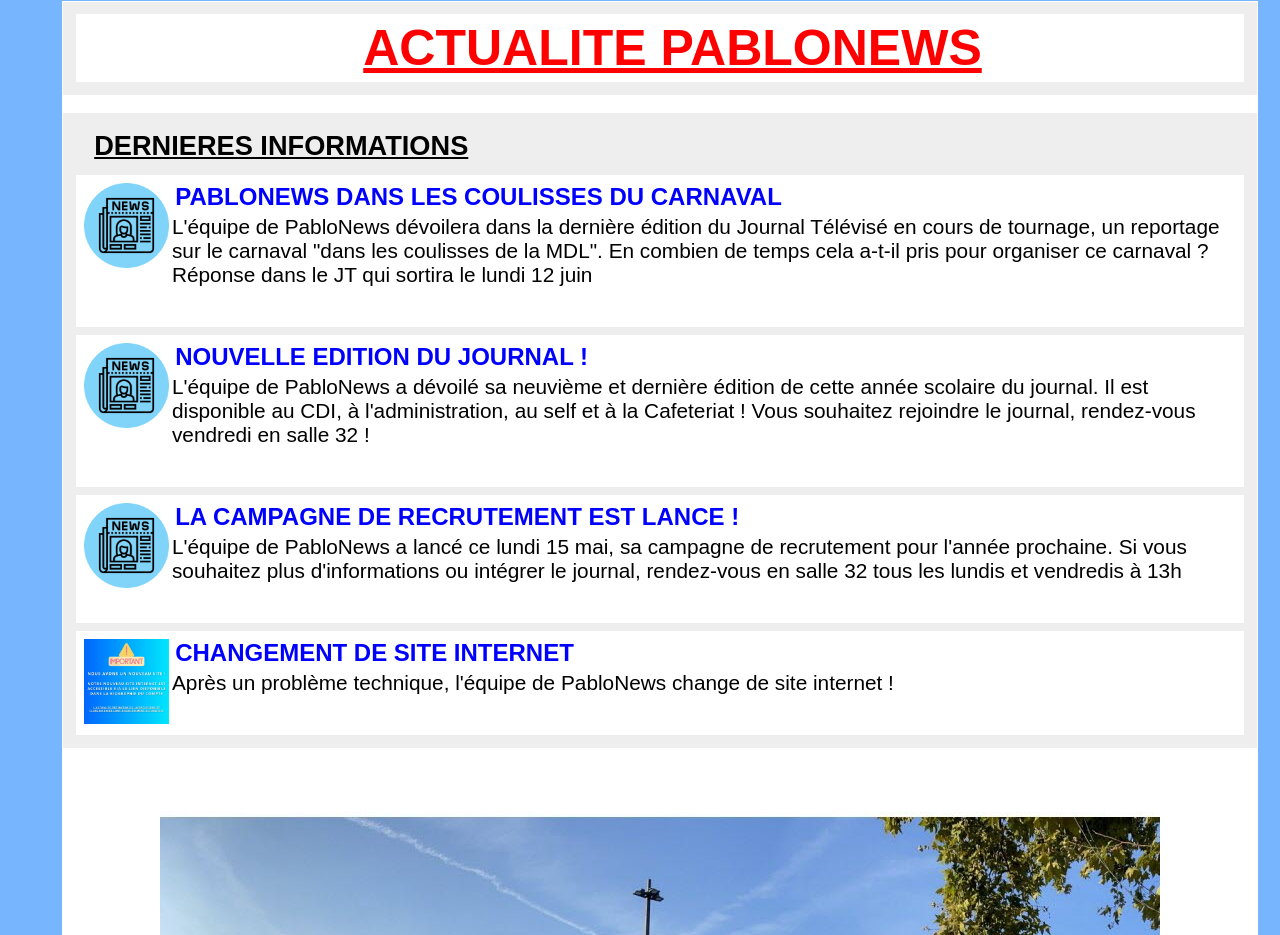
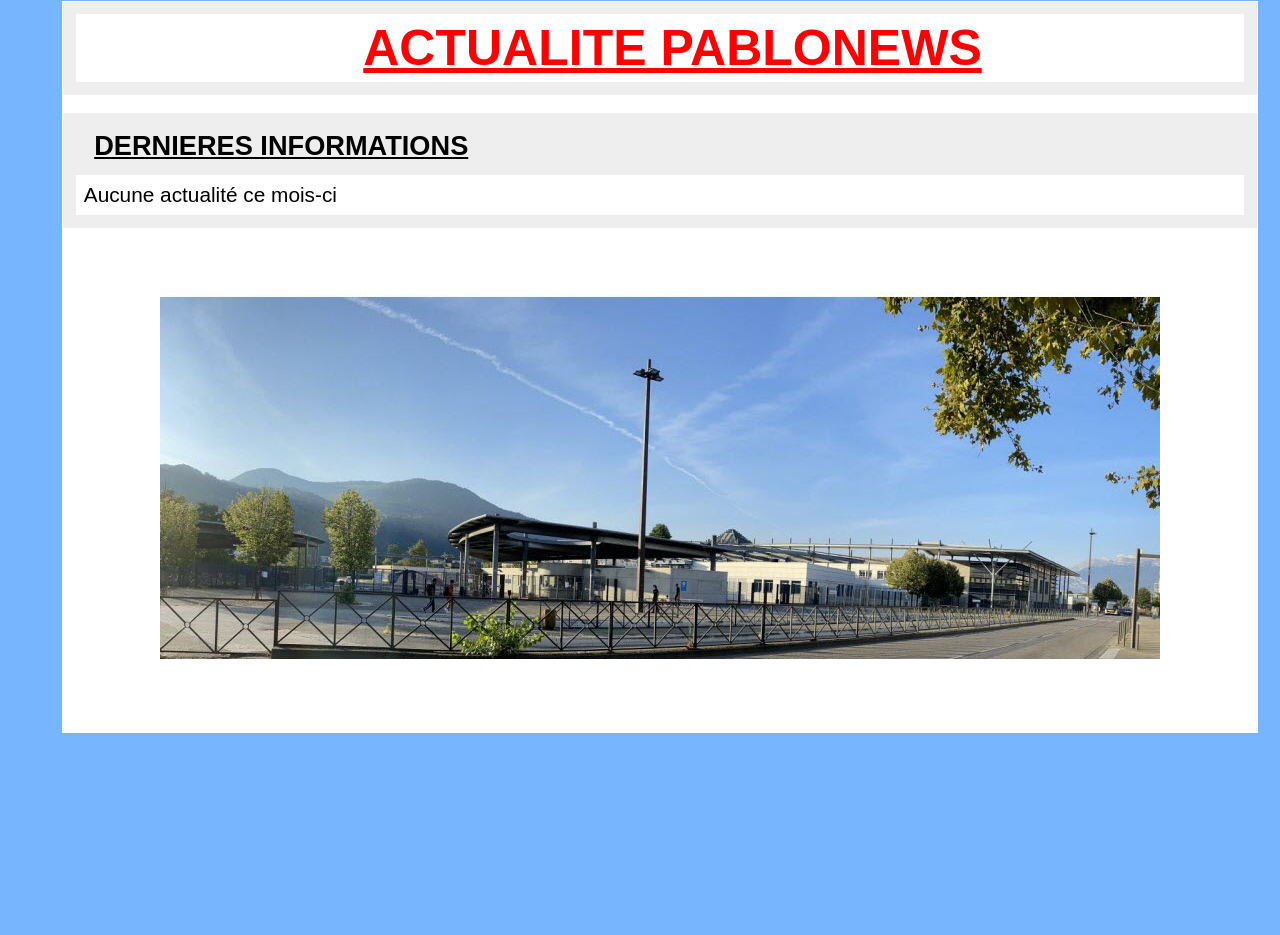
Before and after one commit to PabloNews38/pablonews, a plain HTML site: page Actualité PabloNews.html in a window 1280 px wide. Shown: the part 270-1205 px from the top of the page. After the commit the page ends 1021 px from the top, so only its background shows below. Drawn offline with Linux system fonts and the light colour scheme.

Commit message:
Update Actualité PabloNews.html

```diff
--- a/Actualité PabloNews.html
+++ b/Actualité PabloNews.html
@@ -66,37 +66,8 @@
 		<div align="left">
 		<article class="forecast">
     		<h1>&ensp;<u>DERNIERES INFORMATIONS</h1></u>
-			<article class="day-forecast">
-			<p class="flotte">
-				<img src="Logo_PabloNews-removebg-preview.png" alt="news" width="85"/>
-				</p>
-			<a href="#"><strong>PABLONEWS DANS LES COULISSES DU CARNAVAL</strong></a>
-        		<p>L'équipe de PabloNews dévoilera dans la dernière édition du Journal Télévisé en cours de tournage, un reportage sur le carnaval "dans les coulisses de la MDL". En combien de temps cela a-t-il pris pour organiser ce carnaval ? Réponse dans le JT qui sortira le lundi 12 juin</p>
-				<br>
-    		</article>
-			<article class="day-forecast">
-			<p class="flotte">
-				<img src="Logo_PabloNews-removebg-preview.png" alt="news" width="85"/>
-				</p>
-			<a href="#"><strong>NOUVELLE EDITION DU JOURNAL !</strong></a>
-        		<p>L'équipe de PabloNews a dévoilé sa neuvième et dernière édition de cette année scolaire du journal. Il est disponible au CDI, à l'administration, au self et à la Cafeteriat ! Vous souhaitez rejoindre le journal, rendez-vous vendredi en salle 32 !</p>
-				<br>
-    		</article>
-			<article class="day-forecast">
-			<p class="flotte">
-				<img src="Logo_PabloNews-removebg-preview.png" alt="news" width="85"/>
-				</p>
-			<a href="#"><strong>LA CAMPAGNE DE RECRUTEMENT EST LANCE !</strong></a>
-        		<p>L'équipe de PabloNews a lancé ce lundi 15 mai, sa campagne de recrutement pour l'année prochaine. Si vous souhaitez plus d'informations ou intégrer le journal, rendez-vous en salle 32 tous les lundis et vendredis à 13h</p>
-				<br>
-    		</article>
-    		<article class="day-forecast">
-			<p class="flotte">
-				<img src="IMG_20230514_162332_863.jpg" alt="news" width="85"/>
-				</p>
-			<a href="https://www.instagram.com/p/CsOg4qJNGRJ/?utm_source=ig_web_copy_link&igshid=MTIyMzRjYmRlZg=="><strong>CHANGEMENT DE SITE INTERNET</strong></a>
-        		<p>Après un problème technique, l'équipe de PabloNews change de site internet !</p>
-				<br>
+		<article class="day-forecast">
+        		<p>Aucune actualité ce mois-ci</p>
     		</article>
 		</article>
 		</ul>
```
